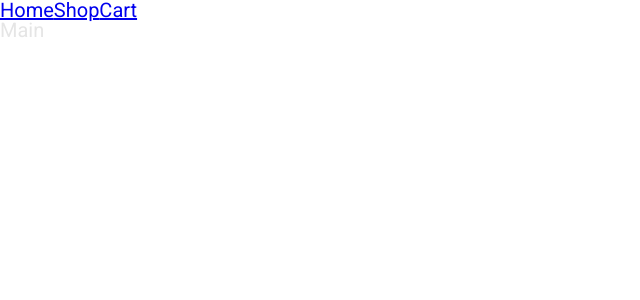
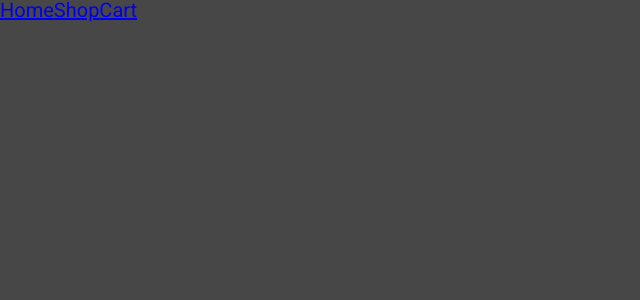
Before and after one commit to alleizon/shopping-cart, a React (Create React App) app: page / in a window 1280 px wide. Shown: the top 300 px of the page, without its empty margins (0-640 px from the left). Built offline with nearby package versions, Linux system fonts and the light colour scheme; grey boxes are pictures that could not be loaded.

Commit message:
bg image

```diff
--- /dev/null
+++ b/src/css/Index.css
@@ -0,0 +1,29 @@
+#index {
+  flex: 1;
+}
+
+#index::before {
+  position: absolute;
+  content: "";
+  width: 100%;
+  height: 100%;
+  top: 0;
+  left: 0;
+  background-color: black;
+  opacity: 0.6;
+  z-index: -1;
+}
+
+#index::after {
+  position: absolute;
+  content: "";
+  width: 100%;
+  height: 100%;
+  top: 0;
+  left: 0;
+  background-image: url("../assets/dota-2-templar-assassin.jpg");
+  background-size: cover;
+  background-position: center;
+  opacity: 0.8;
+  z-index: -2;
+}
--- a/src/css/Root.css
+++ b/src/css/Root.css
@@ -1,13 +1,9 @@
 nav {
-  background-image: linear-gradient(
-    45deg,
-    #2c3338,
-    #1d2327,
-    var(--gradient-gray100)
-  );
+  background-color: #0b0b0ba1;
   padding: 0.5rem 10rem;
   display: flex;
   gap: 0.5rem;
+  border-bottom: 1px solid #e5e5e58a;
 }
 
 #home-link {
@@ -26,6 +22,7 @@ a {
   text-decoration: none;
   font-weight: 700;
   padding: 5px;
+  letter-spacing: 1px;
 }
 
 a:visited {
--- a/src/index.css
+++ b/src/index.css
@@ -9,11 +9,12 @@
   --gradient-gray80: #2c3338;
   --gradient-gray90: #1d2327;
   --gradient-gray100: #101517;
+  --font-xl: 28px;
   --font-lg: 24px;
   --font-md: 20px;
   --font-sm: 16px;
   color: var(--light-text);
-  font-size: var(--font-lg);
+  font-size: var(--font-xl);
 }
 
 *,
@@ -22,6 +23,19 @@
   box-sizing: border-box;
   padding: 0;
   margin: 0;
+}
+
+#root {
+  position: relative;
+  min-height: 100vh;
+  display: flex;
+  flex-direction: column;
+}
+
+@media screen and (max-width: 1600px) {
+  :root {
+    font-size: var(--font-lg);
+  }
 }
 
 @media screen and (max-width: 1400px) {
--- a/src/routes/index.jsx
+++ b/src/routes/index.jsx
@@ -1,5 +1,7 @@
+import "../css/Index.css";
+
 const Index = () => {
-  return <main> Main </main>;
+  return <main id="index"></main>;
 };
 
 export default Index;
```
Also changed, not shown: 1 other file (tests, documents, lock files or other folders).
